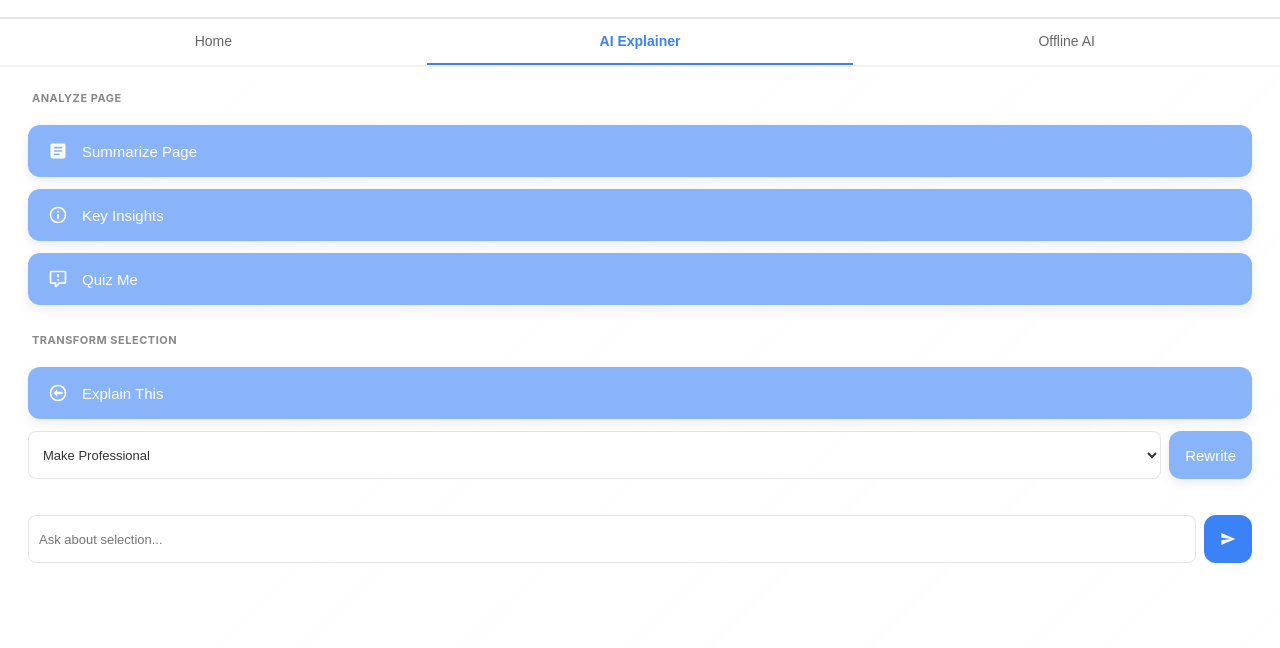
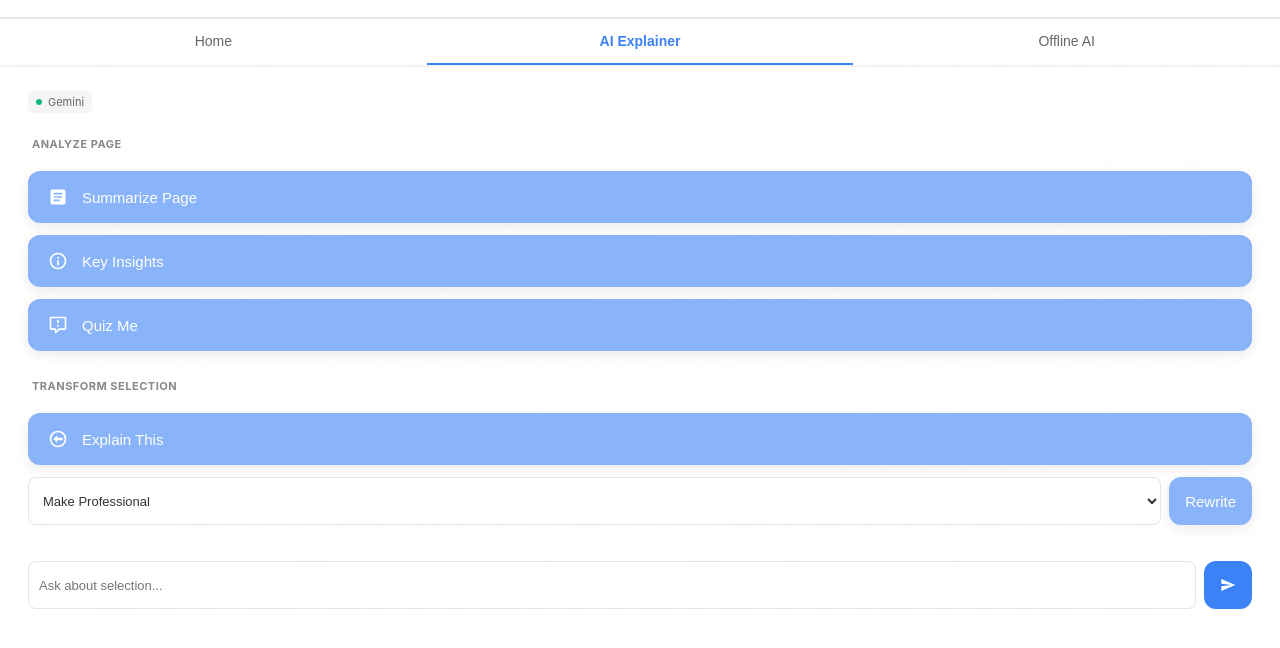
Before and after one commit to Nickelist/Siso-Copier, a browser extension: page src/sidebar.html in a window 1280 px wide. Both pictures are taken after a click on the button "AI Explainer". Shown: the part 48-696 px from the top of the page. Drawn offline with Linux system fonts and the light colour scheme.

Commit message:
Fix API CSP errors, add content script safeguards, and adds AI provider UI indicator

```diff
--- a/src/sidebar.html
+++ b/src/sidebar.html
@@ -509,6 +509,31 @@
         width: auto;
         padding: 0 16px;
       }
+      /* Provider Indicator */
+      .provider-indicator {
+        display: flex;
+        align-items: center;
+        gap: 6px;
+        font-size: 11px;
+        color: #666;
+        background: rgba(0, 0, 0, 0.04);
+        padding: 4px 8px;
+        border-radius: 6px;
+        margin-bottom: 12px;
+        width: fit-content;
+      }
+
+      body.dark-mode .provider-indicator {
+        color: #aaa;
+        background: rgba(255, 255, 255, 0.05);
+      }
+
+      .provider-dot {
+        width: 6px;
+        height: 6px;
+        border-radius: 50%;
+        background-color: #10b981; /* Green for active */
+      }
     </style>
   </head>
   <body>
@@ -665,6 +690,16 @@
       <!-- AI Tab -->
       <div id="tab-ai" class="tab-content">
         <div class="button-grid">
+          <!-- Provider Indicator -->
+          <div
+            id="aiProviderIndicator"
+            class="provider-indicator"
+            style="display: none"
+          >
+            <div class="provider-dot"></div>
+            <span id="aiProviderText">Loading...</span>
+          </div>
+
           <!-- Page Actions -->
           <div class="section-header">Analyze Page</div>
 
--- a/src/sidebar.js
+++ b/src/sidebar.js
@@ -633,6 +633,88 @@ document.addEventListener("DOMContentLoaded", () => {
     });
   }
 
+  // --- AI PROVIDER INDICATOR ---
+  async function updateAiProviderIndicator() {
+    const indicator = document.getElementById("aiProviderIndicator");
+    const textEl = document.getElementById("aiProviderText");
+    const dotEl = document.querySelector(".provider-dot");
+
+    if (!indicator || !textEl) return;
+
+    try {
+      const settings = await chrome.storage.sync.get({
+        aiProvider: "gemini",
+        aiModel: "",
+        localModelId: null,
+      });
+
+      const providerMap = {
+        gemini: "Gemini",
+        openai: "OpenAI",
+        openrouter: "OpenRouter",
+        lmstudio: "LM Studio",
+        fal: "Fal.ai",
+        nano: "Chrome Built-in AI",
+        local: "Offline (WebLLM)",
+      };
+
+      const providerName =
+        providerMap[settings.aiProvider] || settings.aiProvider;
+      let displayText = `${providerName}`;
+
+      // Optional: Add model name if available and short enough
+      if (settings.aiProvider === "local" && settings.localModelId) {
+        // Simplify local model ID for display
+        const modelMap = {
+          "Qwen2.5-0.5B-Instruct-q4f16_1-MLC": "Qwen 0.5B",
+          "Llama-3.2-1B-Instruct-q4f16_1-MLC": "Llama 1B",
+          "gemma-2-2b-it-q4f16_1-MLC": "Gemma 2B",
+        };
+        if (modelMap[settings.localModelId]) {
+          displayText += ` (${modelMap[settings.localModelId]})`;
+        }
+      } else if (settings.aiModel) {
+        // Truncate long model names
+        const modelName = settings.aiModel.split("/").pop(); // Handle anthropic/claude...
+        if (modelName.length < 15) {
+          displayText += ` (${modelName})`;
+        }
+      }
+
+      textEl.textContent = displayText;
+      indicator.style.display = "flex";
+
+      // Update dot color based on provider
+      if (settings.aiProvider === "local" || settings.aiProvider === "nano") {
+        dotEl.style.backgroundColor = "#eab308"; // Yellow/Orange for local/offline
+      } else {
+        dotEl.style.backgroundColor = "#10b981"; // Green for API
+      }
+    } catch (e) {
+      console.error("Error updating provider indicator:", e);
+      indicator.style.display = "none";
+    }
+  }
+
+  // Call on load
+  updateAiProviderIndicator();
+
+  // Call when settings change
+  chrome.storage.onChanged.addListener((changes, namespace) => {
+    if (
+      namespace === "sync" &&
+      (changes.aiProvider || changes.aiModel || changes.localModelId)
+    ) {
+      updateAiProviderIndicator();
+    }
+  });
+
+  // Also update when switching to AI tab
+  const aiTabBtn = document.querySelector('[data-tab="ai"]');
+  if (aiTabBtn) {
+    aiTabBtn.addEventListener("click", updateAiProviderIndicator);
+  }
+
   async function handleAiAction(action, metadata = {}) {
     // 1. Get Settings
     const settings = await chrome.storage.sync.get({
@@ -668,6 +750,23 @@ document.addEventListener("DOMContentLoaded", () => {
     const isSelectionAction = ["explain", "rewrite", "chat"].includes(action);
 
     try {
+      const [tab] = await chrome.tabs.query({
+        active: true,
+        currentWindow: true,
+      });
+
+      if (
+        !tab ||
+        !tab.url ||
+        tab.url.startsWith("chrome://") ||
+        tab.url.startsWith("chrome-extension://") ||
+        tab.url.startsWith("edge://") ||
+        tab.url.startsWith("about:")
+      ) {
+        showStatus("Cannot run AI on this page type", true);
+        return;
+      }
+
       if (!isSelectionAction) {
         // Page Actions (Summarize, Insights, Quiz)
         showStatus("Extracting page content...");
```
Also changed, not shown: manifest.json.
